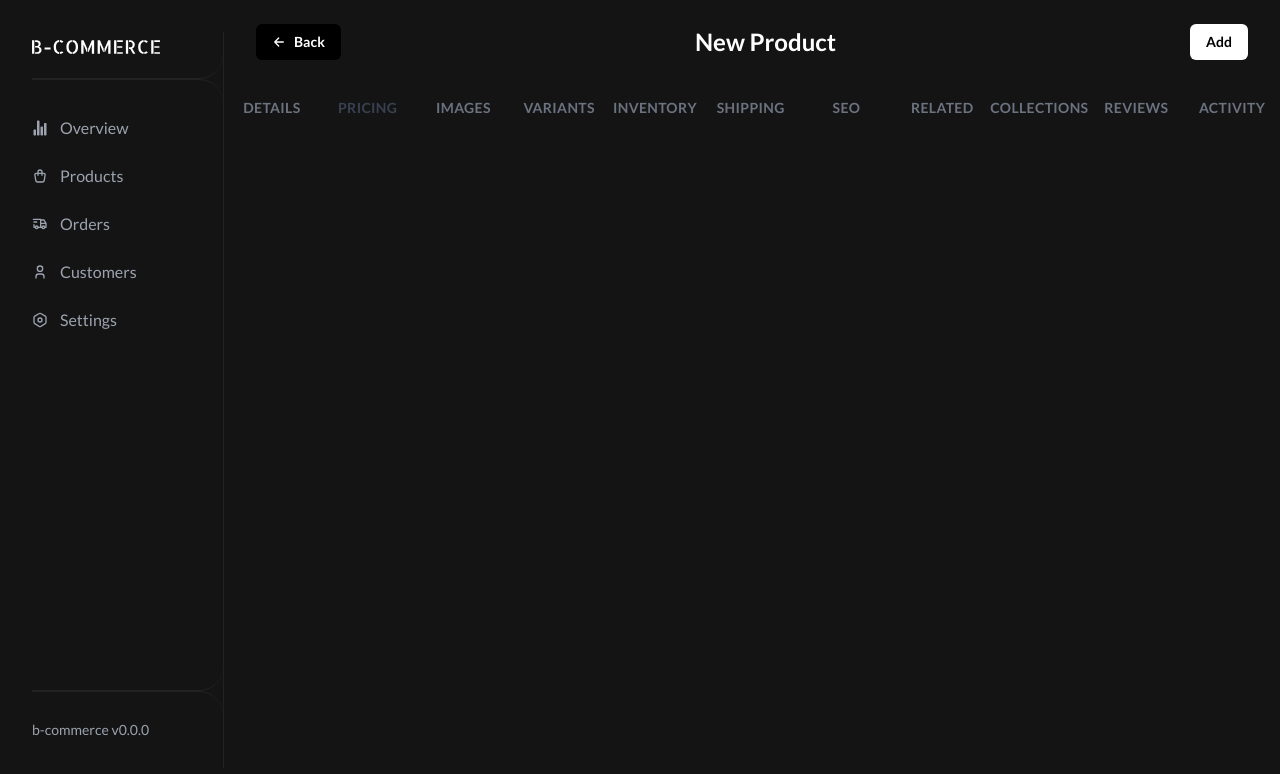
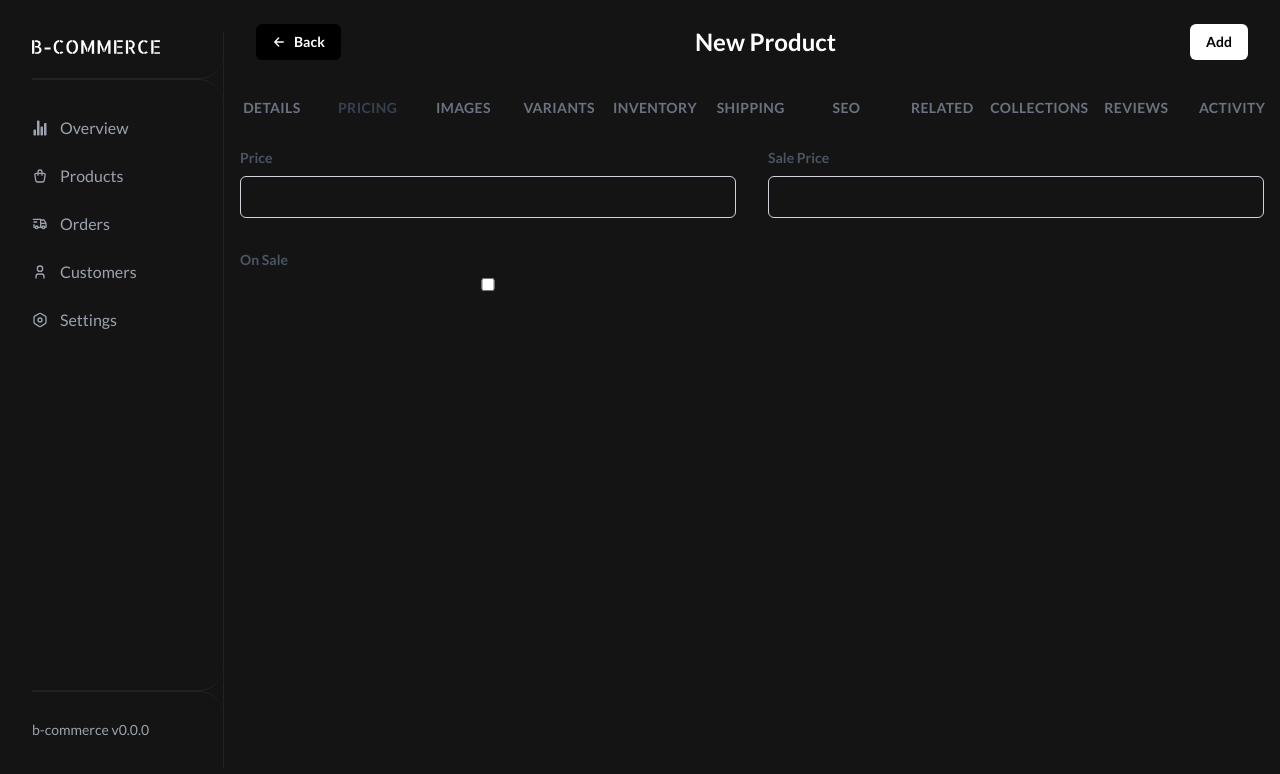
Before and after one commit to MohamedBechirMejri/b-commerce, a Next.js app: page /admin/products/new in a window 1280 px wide. Both pictures are taken after a click on the button "PRICING". Shown: the top 774 px of the page. Built offline with nearby package versions, Linux system fonts and the light colour scheme.

Commit message:
add pricing tab

```diff
--- a/app/admin/products/(product)/Pricing.tsx
+++ b/app/admin/products/(product)/Pricing.tsx
@@ -1,3 +1,43 @@
 export default function Pricing() {
-  return <div></div>;
+  return (
+    <div className="grid grid-cols-2 auto-rows-min">
+      <div className="flex p-4 flex-col">
+        <label className="text-sm font-semibold text-gray-600" htmlFor="price">
+          Price
+        </label>
+        <input
+          type="number"
+          className="border border-gray-300 rounded-md px-4 py-2 mt-2"
+          id="price"
+          min={0}
+        />
+      </div>
+
+      <div className="flex p-4 flex-col">
+        <label
+          className="text-sm font-semibold text-gray-600"
+          htmlFor="salePrice"
+        >
+          Sale Price
+        </label>
+        <input
+          type="number"
+          className="border border-gray-300 rounded-md px-4 py-2 mt-2"
+          id="salePrice"
+          min={0}
+        />
+      </div>
+
+      <div className="flex p-4 flex-col">
+        <label className="text-sm font-semibold text-gray-600" htmlFor="onSale">
+          On Sale
+        </label>
+        <input
+          type="checkbox"
+          className="border border-gray-300 rounded-md px-4 py-2 mt-2"
+          id="onSale"
+        />
+      </div>
+    </div>
+  );
 }
```
